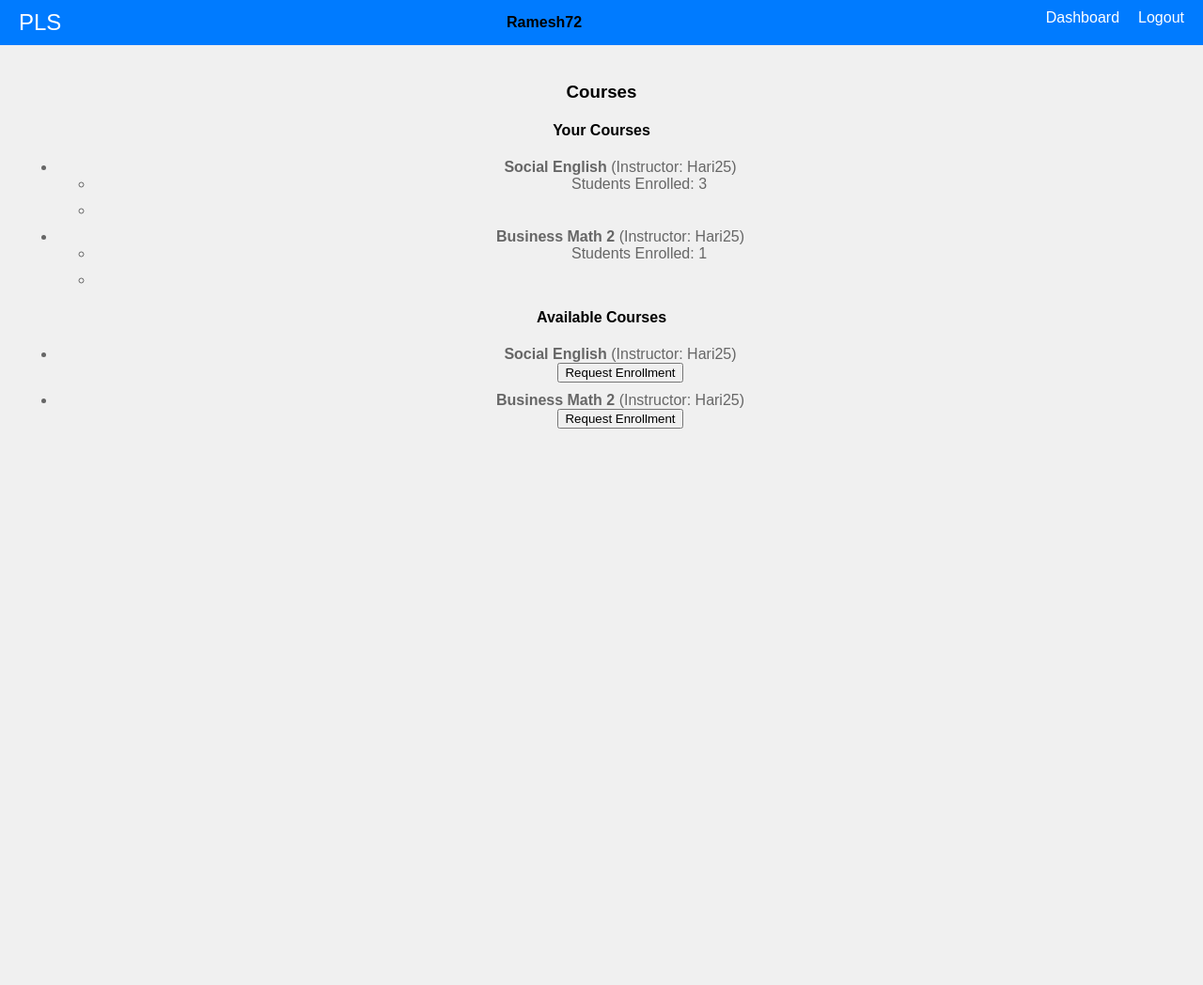
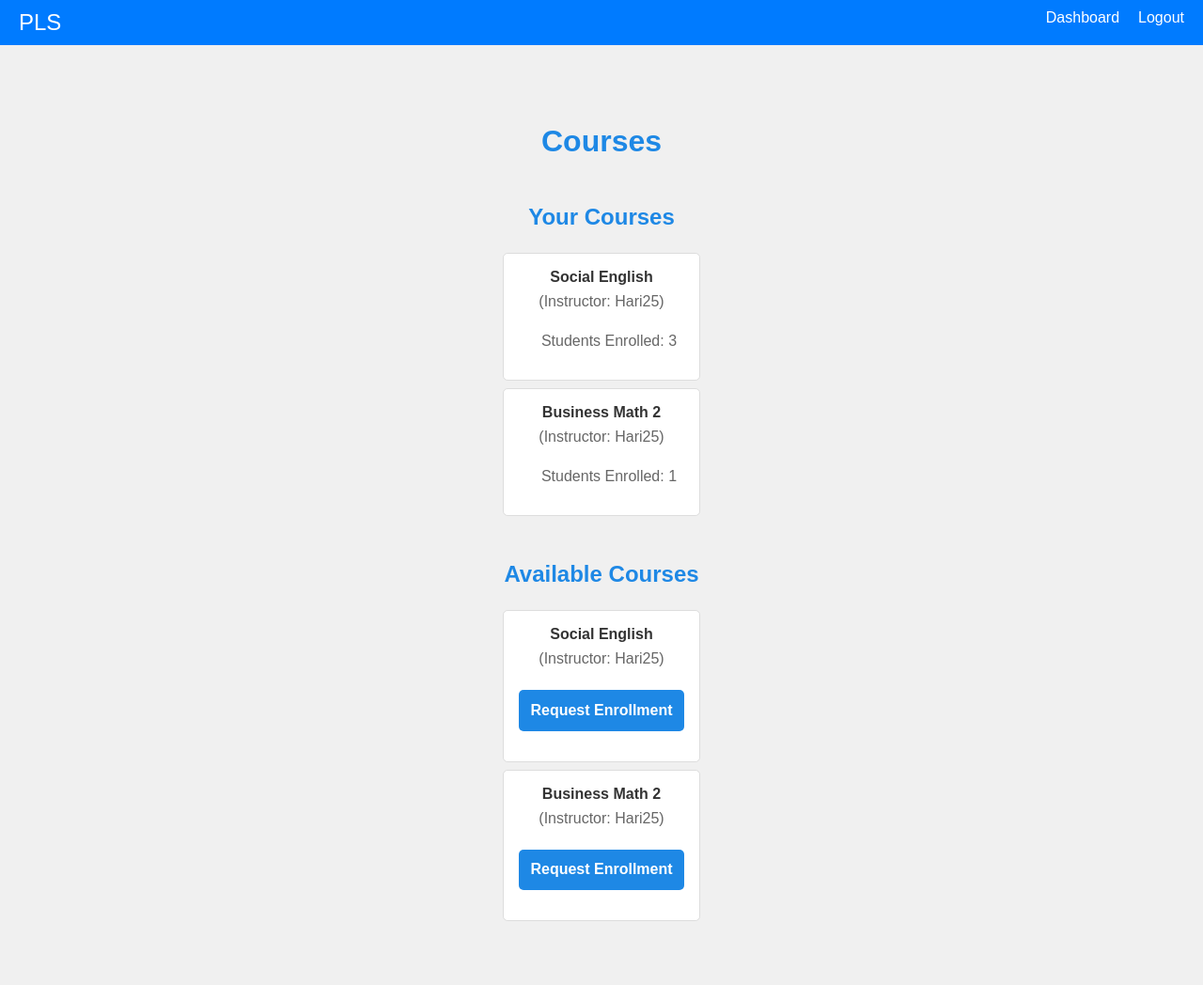
Before and after one commit to kaflesandesh/PLP, a Flask app: page /course/courses in a window 1280 px wide. Shown: the whole page at 94% size. Before the commit the page ends 456 px from the top, so only its background shows below. Run offline with Flask 3, Linux system fonts and the light colour scheme; a user stored in the database is signed in.

Commit message:
update on course

```diff
--- a/app.py
+++ b/app.py
@@ -93,7 +93,7 @@
             user_type = user.type
 
     context = f"You are assisting a {user_type}. "
-    response = chatbot_model(context + user_message, max_length=100, num_return_sequences=1, clean_up_tokenization_spaces=True)
+    response = chatbot_model(context + user_message, max_length=100, num_return_sequences=1)
     reply = response[0]['generated_text']
     db.close()
 
--- a/back/course.py
+++ b/back/course.py
@@ -79,26 +79,30 @@
 
     return render_template('courses.html', courses=courses, available_courses=available_courses, user_type=user_type)
 
-@course_bp.route('/edit_course/<int:course_id>', methods=['GET', 'POST'])
+@course_bp.route('/edit_course/<int:course_id>', methods=['POST'])
 @login_required
 def edit_course(course_id):
     db = next(get_db())
     course = db.query(Course).filter(Course.id == course_id).first()
 
-    if request.method == 'POST':
-        if session['user_type'] != 'instructor':
-            flash('Only instructors can edit courses.', 'warning')
-            return redirect(url_for('course.courses'))
-
-        course.name = request.form['course_name']
-        db.commit()
-        db.close()
-
-        flash('Course updated successfully!', 'success')
+    if session['user_type'] != 'instructor':
+        flash('Only instructors can edit courses.', 'warning')
         return redirect(url_for('course.courses'))
 
+    new_course_name = request.form['course_name']
+    existing_course = db.query(Course).filter(Course.name == new_course_name).first()
+
+    if existing_course and existing_course.id != course_id:
+        flash('Course name already exists.', 'danger')
+        db.close()
+        return redirect(url_for('course.courses'))
+
+    course.name = new_course_name
+    db.commit()
     db.close()
-    return render_template('edit_course.html', course=course)
+
+    flash('Course updated successfully!', 'success')
+    return redirect(url_for('course.courses'))
 
 @course_bp.route('/delete_course/<int:course_id>', methods=['POST'])
 @login_required
--- a/static/css/course.css
+++ b/static/css/course.css
@@ -1,10 +1,119 @@
+/* Container */
 .container {
-    max-width: 800px;
-    margin: auto;
-    padding: 20px;
+    max-width: 1200px;
+    margin: 2em auto;
+    padding: 0 1em;
 }
 
-form input, form button {
-    display: block;
-    margin: 10px 0;
+/* Headings */
+h3, h4, h5 {
+    margin-bottom: 1em;
+    color: #1e88e5;
 }
+
+h3 {
+    font-size: 2em;
+    text-align: center;
+}
+
+h4, h5 {
+    font-size: 1.5em;
+    margin-top: 2em;
+}
+
+/* Forms */
+form {
+    margin: 1em 0;
+    display: flex;
+    flex-direction: column;
+    gap: 1em;
+}
+
+.container form input[type="text"],
+.container form button {
+    padding: 0.8em;
+    font-size: 1em;
+    border: 1px solid #ddd;
+    border-radius: 5px;
+}
+
+.container form button {
+    background: #1e88e5;
+    color: white;
+    border: none;
+    cursor: pointer;
+    transition: background 0.3s ease-in-out;
+}
+
+.container form button:hover {
+    background: #005cbf;
+}
+
+/* Lists */
+.container ul {
+    list-style: none;
+    padding: 0;
+    margin: 1em 0;
+}
+
+.container ul li {
+    background: #fff;
+    border: 1px solid #ddd;
+    margin-bottom: 0.5em;
+    padding: 1em;
+    border-radius: 5px;
+    display: flex;
+    flex-direction: column;
+    gap: 0.5em;
+}
+
+.container ul li strong {
+    font-weight: bold;
+    color: #333;
+}
+
+.container ul li ul {
+    margin: 1em 0 0 1em;
+}
+
+.container ul li ul li {
+    background: none;
+    border: none;
+    padding: 0;
+}
+
+/* Buttons for Actions */
+.container a, button {
+    text-decoration: none;
+    color: #1e88e5;
+    font-weight: bold;
+    cursor: pointer;
+}
+
+.container a:hover, button:hover {
+    text-decoration: underline;
+}
+
+.container button {
+    background: none;
+    border: none;
+}
+
+/* Media Queries */
+@media (max-width: 600px) {
+    h3 {
+        font-size: 1.5em;
+    }
+
+    .container {
+        padding: 0 0.5em;
+    }
+
+    ul li {
+        flex-direction: column;
+    }
+
+    form input[type="text"], form button {
+        font-size: 0.9em;
+    }
+}
--- a/static/script/course.js
+++ b/static/script/course.js
@@ -1,4 +1,23 @@
 document.addEventListener('DOMContentLoaded', function() {
     var elems = document.querySelectorAll('.sidenav');
     var instances = M.Sidenav.init(elems);
+
+    // Handle edit button click
+    document.querySelectorAll('.edit-course').forEach(function(button) {
+        button.addEventListener('click', function(event) {
+            event.preventDefault();
+            var courseId = this.getAttribute('data-course-id');
+            var courseName = this.getAttribute('data-course-name');
+
+            // Populate the form with the course name and ID
+            document.getElementById('course-id').value = courseId;
+            document.getElementById('course-name').value = courseName;
+
+            // Change the button text to "Update Course"
+            document.getElementById('course-submit-button').textContent = 'Update Course';
+
+            // Change the form action to the edit course endpoint
+            document.getElementById('course-form').action = `/course/edit_course/${courseId}`;
+        });
+    });
 });
--- a/templates/courses.html
+++ b/templates/courses.html
@@ -4,6 +4,7 @@
     <meta charset="UTF-8">
     <meta name="viewport" content="width=device-width, initial-scale=1.0">
     <title>Courses</title>
+    <link rel="stylesheet" href="{{ url_for('static', filename='css/course.css') }}">
     <link rel="stylesheet" href="{{ url_for('static', filename='css/style.css') }}">
     <link rel="stylesheet" href="https://cdnjs.cloudflare.com/ajax/libs/font-awesome/6.0.0-beta3/css/all.min.css">
     <script src="{{ url_for('static', filename='script/course.js') }}"></script>
@@ -13,7 +14,6 @@
     <nav>
         <div class="nav-wrapper">
             <a href="#" class="brand-logo">PLS</a>
-            <b>{{ username }}</b>
             <button class="menu-toggle" aria-label="Toggle navigation">
                 <i class="fas fa-bars"></i>
             </button>
@@ -35,9 +35,10 @@
         <!-- For Instructor: Course Creation -->
         {% if user_type == 'instructor' %}
         <h4>Create a New Course</h4>
-        <form action="{{ url_for('course.create_course') }}" method="POST">
-            <input type="text" name="course_name" placeholder="Course Name" required>
-            <button type="submit">Add Course</button>
+        <form id="course-form" action="{{ url_for('course.create_course') }}" method="POST">
+            <input type="hidden" id="course-id" name="course_id">
+            <input type="text" id="course-name" name="course_name" placeholder="Course Name" required>
+            <button type="submit" id="course-submit-button">Add Course</button>
         </form>
         {% endif %}
 
@@ -51,7 +52,7 @@
                     <li>Students Enrolled: {{ course.enrollments|length }}</li>
                     <li>
                         {% if user_type == 'instructor' %}
-                        <a href="{{ url_for('course.edit_course', course_id=course.id) }}">Edit</a>
+                        <a href="#" class="edit-course" data-course-id="{{ course.id }}" data-course-name="{{ course.name }}">Edit</a>
                         | <a href="{{ url_for('course.delete_course', course_id=course.id) }}">Delete</a>
                         {% endif %}
                     </li>
```
Also changed, not shown: plp.db.
